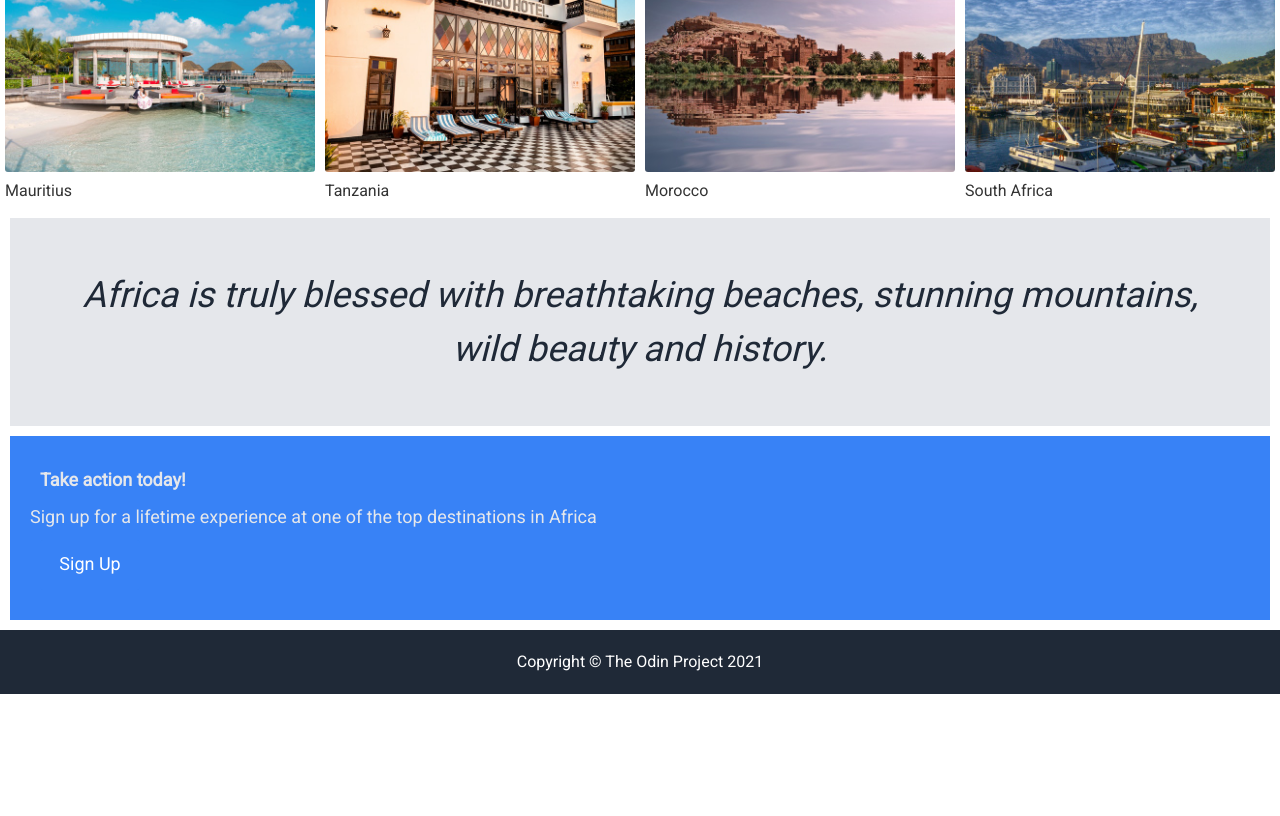
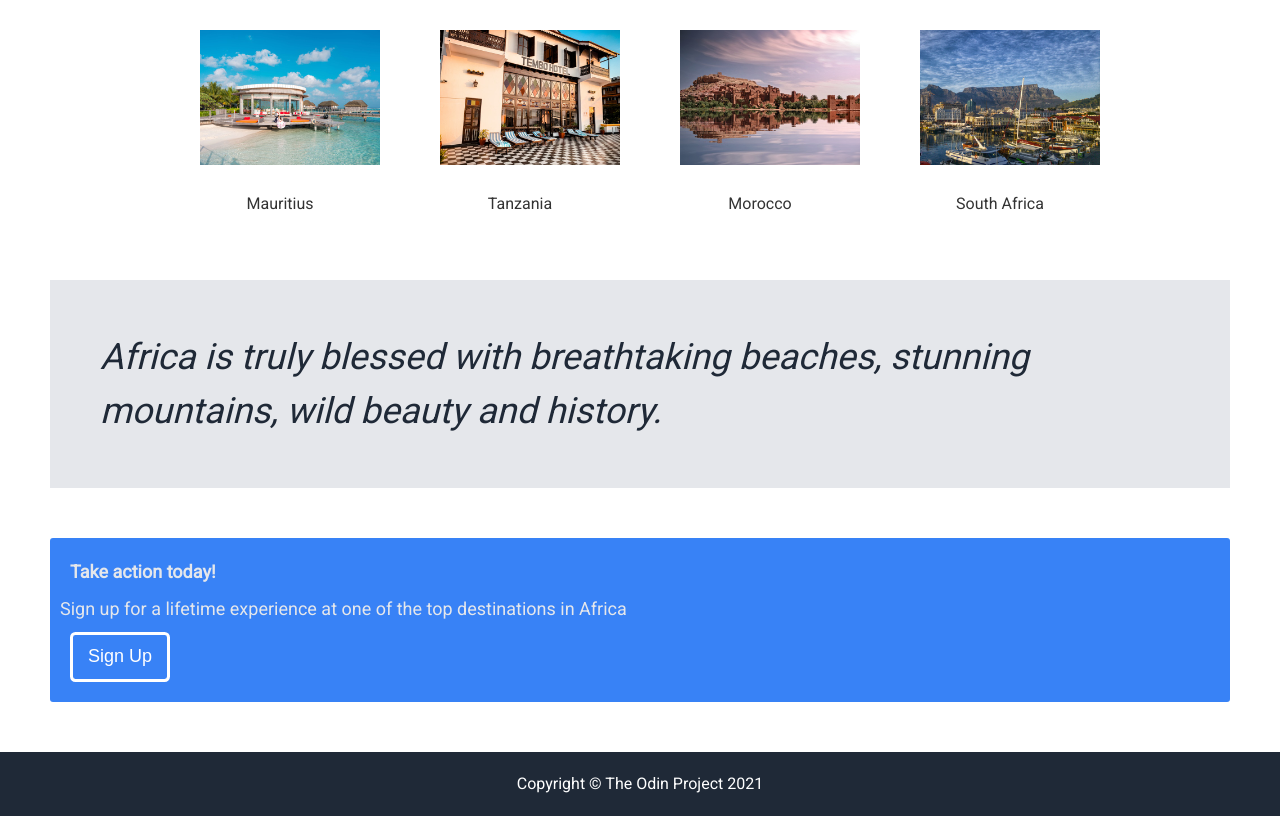
Before and after one commit to Queen-of-Diamonds/odin-landing-page, a plain HTML site: page index.html in a window 1280 px wide. Shown: the part 686-1502 px from the top of the page. Before the commit the page ends 1380 px from the top, so only its background shows below. Drawn offline with Linux system fonts and the light colour scheme.

Commit message:
commit:Add extra CSS to landing page

```diff
--- a/index.html
+++ b/index.html
@@ -64,7 +64,8 @@
      <section class="box-2">
        <h3>Take action today!</h3>
       <h4>Sign up for a lifetime experience at one of the top destinations in Africa</h4>
-      <div class="button-2">Sign Up</div>
+      <button class="button-2">Sign Up</button>
+    </div>
     </section>
 
       <div class="footer">
--- a/styles.css
+++ b/styles.css
@@ -17,23 +17,25 @@ body {
 .logo {
   font-size: 24px;
   font-weight: bold;
-  color: #F9FAF8;
+  color: #f9faf8;
   margin-left: 10px;
 }
 
 .header {
   background-color: #1f2937;
-  padding: 50px;
+  padding: 20px;
 }
 
 .navbar {
   background-color: #1f2937;
   height: 100%;
+  padding: 20px;
+
 }
 
 .navbar a {
   font-size: 18px;
-  color: #E5E7EB;
+  color: #e5e7eb;
 }
 
 .navbar .container {
@@ -54,7 +56,7 @@ body {
 h1 {
   font-size: 48px;
   font-weight: bold;
-  color: #F9FAF8;
+  color: #f9faf8;
   padding: 10px;
 }
 
@@ -63,48 +65,61 @@ h2 {
   font-weight: bold;
   color: #1f2937;
   text-align: center;
+  margin-top: 10px;
 }
 
 h3 {
   font-size: 18px;
   font-weight: bold;
-  color: #E5E7EB;
+  color: #e5e7eb;
   margin: 10px;
 }
 
 h4 {
   font-size: 18px;
   font-weight: normal;
-  color: #E5E7EB;
+  color: #e5e7eb;
 }
 
 .column {
-  flex: 30%;
-  padding: 5px;
+  flex-direction: column;
+  width: 200px;
+  height: 200px;
+  margin: 20px;
+}
+
+p {
+  text-align: center;
 }
 
 img {
-  width: 100%;
+  max-width: 100%;
   border-radius: 3px;
+  padding: 10px;
+  margin: 10px;
 }
 
 .container {
   display: flex;
+  align-items: center;
+  justify-content: center;
 }
 
 .image {
-  width: 100%;
-  margin-right: 10px;
+  max-width: 100%;
 }
 
 .box-1 {
-  background-color: #E5E7EB;
+  background-color: #e5e7eb;
   font-size: 36px;
   font-style: italic;
   color: #1f2937;
+  display: flex;
+  align-items: center;
+  justify-content: center;
+  max-width: 100%;
   padding: 50px;
-  margin: 10px;
-  text-align: center;
+  margin: 50px;
 }
 
 .box-2 {
@@ -112,13 +127,14 @@ img {
   font-size: 36px;
   font-weight: normal;
   color: #1f2937;
-  padding: 20px;
-  margin: 10px;
+  padding: 10px;
+  margin: 50px;
+  border-radius: 3px;
 }
 
 .button {
   background-color: #3882f6;
-  color: #E5E7EB;
+  color: #e5e7eb;
   padding: 10px;
   margin: 10px;
   border-radius: 3px;
@@ -133,7 +149,8 @@ img {
   color: #fff;
   padding: 10px;
   margin: 10px;
-  border-radius: 3px;
+  border: 3px solid #fff;
+  border-radius: 0.3em;
   width: 100px;
   height: 50px;
   font-size: 18px;
```
Lines whose indentation alone changed are shown as unchanged.
